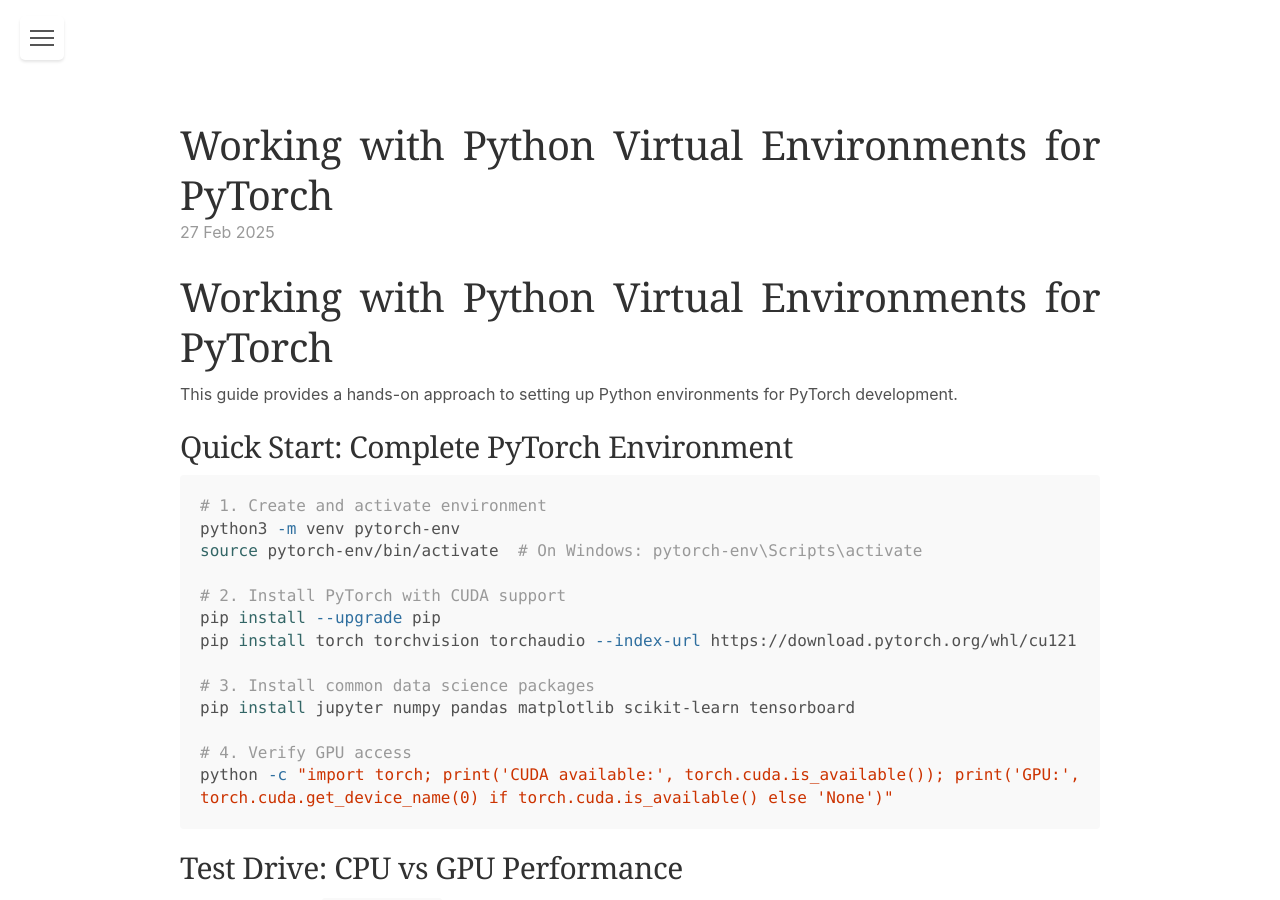
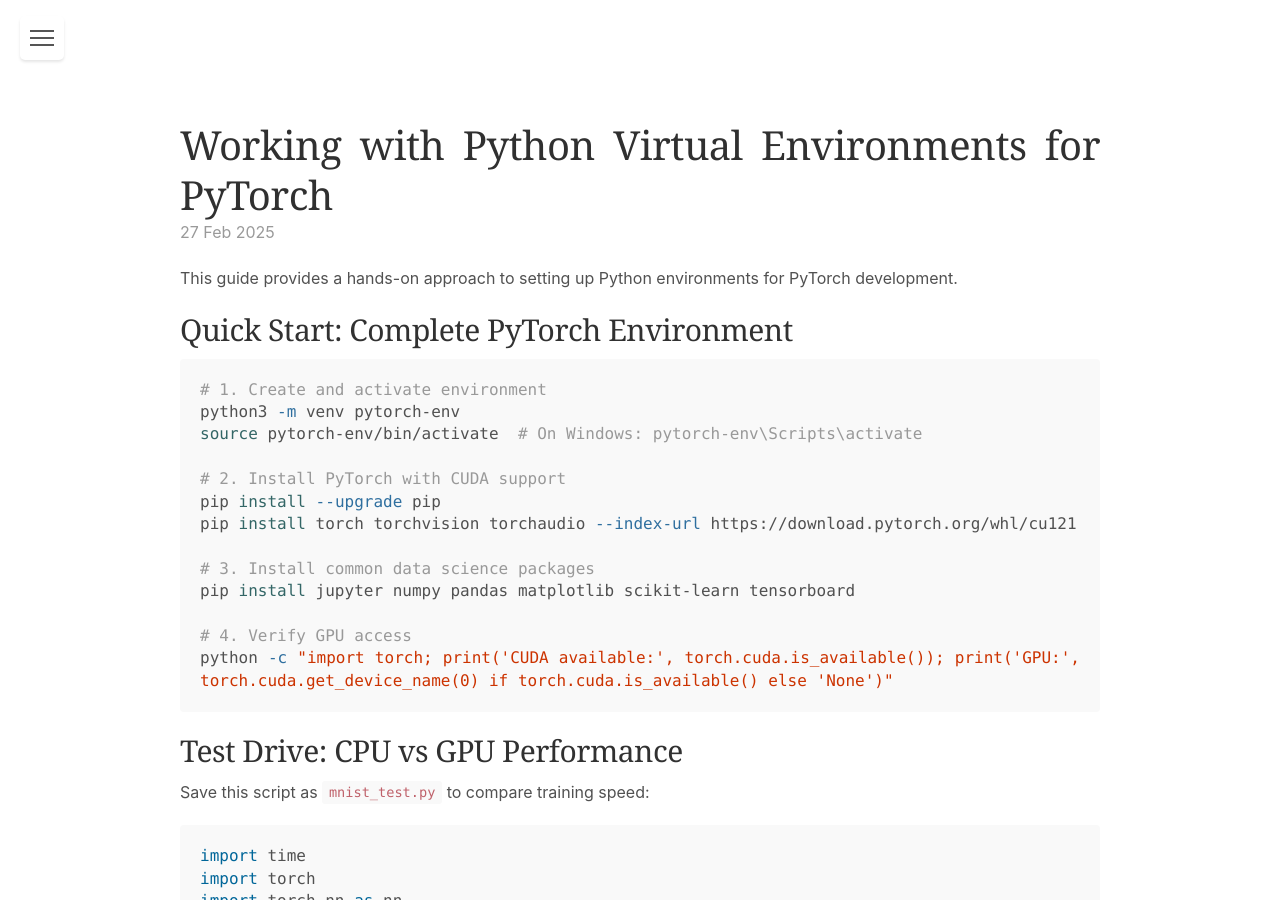
Before and after one commit to FabianLander/fabianlander.github.io, a Jekyll site: the page built from _posts/2025-02-27-Python-Env.md, in a window 1280 px wide and 900 px high. Built offline with Jekyll 4.4.1, drawn with Linux system fonts in a browser that asks for light colours.

Commit message:
removed extra title

```diff
--- a/_posts/2025-02-27-Python-Env.md
+++ b/_posts/2025-02-27-Python-Env.md
@@ -6,8 +6,6 @@ categories: machine-learning python
 permalink: "python-envs"
 excerpt: "A practical guide to creating and using Python virtual environments for PyTorch development."
 ---
-
-# Working with Python Virtual Environments for PyTorch
 
 This guide provides a hands-on approach to setting up Python environments for PyTorch development.
 
```
